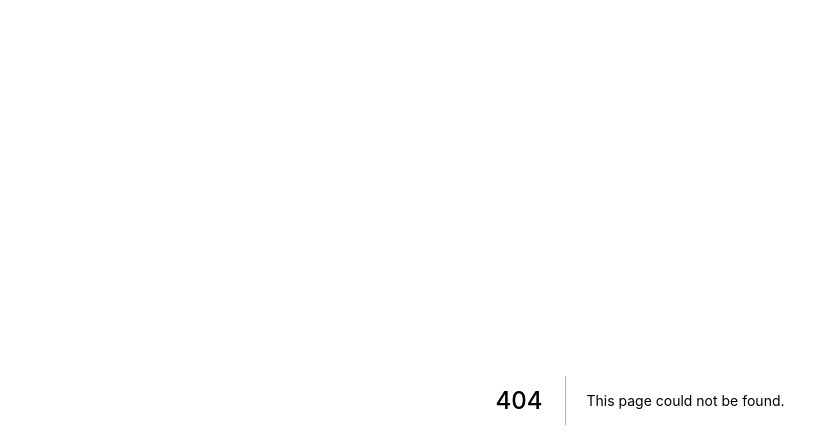
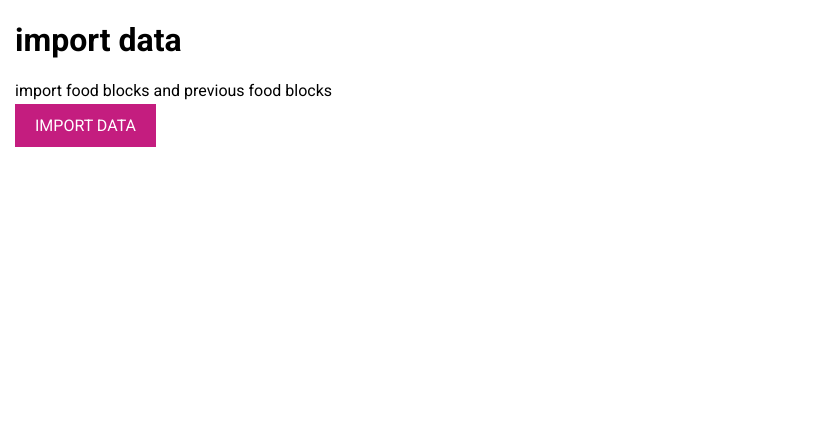
Before and after one commit to colorlessenergy/calorie-tracker, a Next.js app: page /settings/data/import-data in a window 1280 px wide. Before the commit this address had no page. Shown: the top 448 px of the page, without its empty margins (0-832 px from the left). Built offline with nearby package versions, Linux system fonts and the light colour scheme.

Commit message:
create import data page and move functionality from calendar page to export data page

```diff
--- /dev/null
+++ b/pages/settings/data/import-data.js
@@ -0,0 +1,97 @@
+import { useState } from 'react';
+
+import Snackbar from '../../../shared/components/Snackbar/Snackbar';
+
+import { addPreviousFoodBlockToLocalStorage, importFoodBlocks } from '../../../shared/food/food';
+
+export default function ImportData () {
+    const [ snackbars, setSnackbars ] = useState({
+        add: {
+            snackbar: null,
+            timeout: null
+        }
+    });
+
+    const createAddSnackbar = (message) => {
+        let cloneSnackbars = JSON.parse(JSON.stringify(snackbars));
+        if (cloneSnackbars.add.timeout) {
+            clearTimeout(snackbars.add.timeout);
+        }
+
+        cloneSnackbars.add.snackbar = {
+            message: message,
+            className: 'snackbar-pink'
+        }
+
+        let snackbarTimeout = setTimeout(() => {
+            let cloneSnackbars = JSON.parse(JSON.stringify(snackbars));
+            cloneSnackbars.add.snackbar = null;
+            cloneSnackbars.add.timeout = null;
+            setSnackbars(previousSnackbars => {
+                return {
+                    ...previousSnackbars,
+                    add: cloneSnackbars.add
+                }
+            });
+        }, 5000);
+
+        cloneSnackbars.add.timeout = snackbarTimeout;
+        setSnackbars(cloneSnackbars);
+    }
+
+    const importData = (event) => {
+        createAddSnackbar('started to import data');
+
+        const reader = new FileReader();
+        reader.onload = (e) => {
+            const importedData = JSON.parse(e.target.result)
+            const previousFoodBlocks = JSON.parse(importedData.previousFoodBlocks);
+
+            previousFoodBlocks.forEach(previousFoodBlock => {
+                addPreviousFoodBlockToLocalStorage({ foodBlock: previousFoodBlock })
+            });
+
+            const foodBlocks = JSON.parse(importedData.foodBlocks)
+            importFoodBlocks(foodBlocks);
+            createAddSnackbar('all data imported');
+        }
+
+        reader.readAsText(event.target.files[0]);
+    }
+
+    const setValueToNull = event => {
+        event.target.value = null;
+    }
+
+    return (
+        <div className="container">
+            <div className="mx-15">
+                <h1>
+                    import data
+                </h1>
+
+                <p>
+                    import food blocks and previous food blocks
+                </p>
+
+                <label
+                    htmlFor="import-data"
+                    className="button button-pink cursor-pointer d-inline-block">import data</label>
+                <input
+                    type="file"
+                    id="import-data"
+                    accept=".json"
+                    onChange={ importData }
+                    onClick={ setValueToNull }
+                    className="hidden" />
+            </div>
+
+
+            <div className="snackbars-container">
+                { snackbars.add.snackbar ? (
+                    <Snackbar message={ snackbars.add.snackbar.message } className={ snackbars.add.snackbar.className } />
+                ) : (null) }
+            </div>
+        </div>
+    );
+}
```
Also changed, not shown: pages/index.js (+0 -75 lines).
